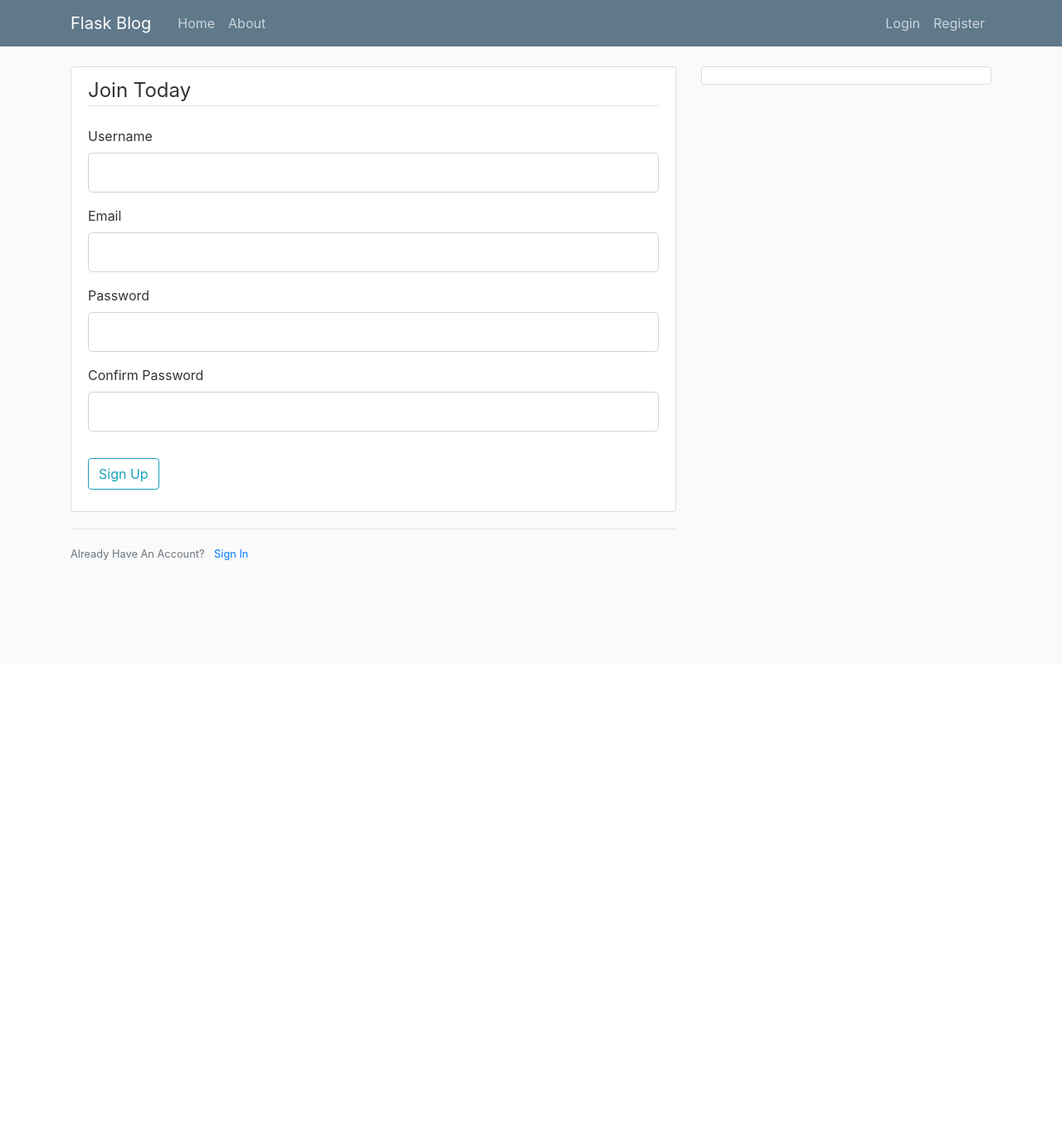
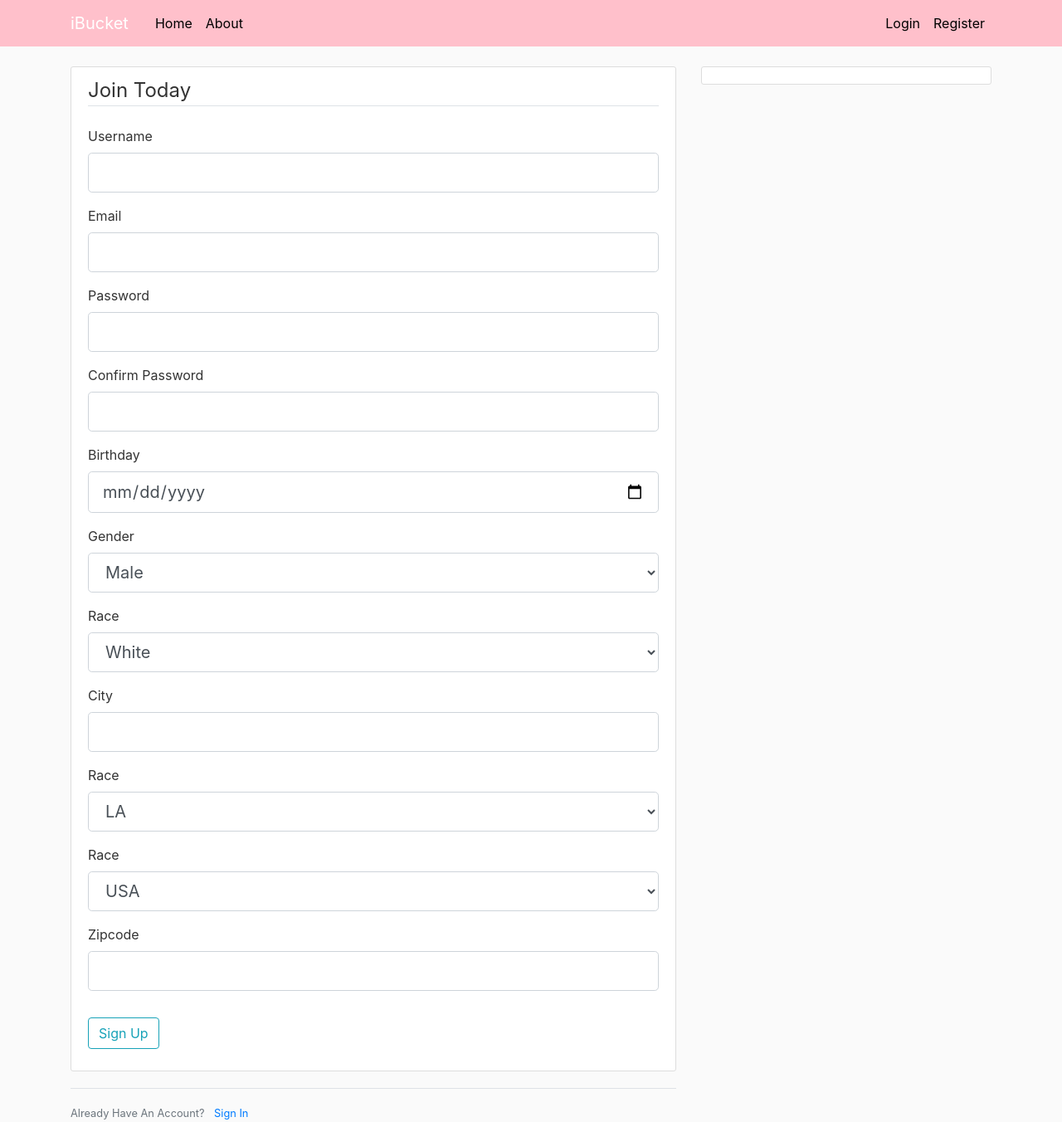
Before and after one commit to ajani18/CS348---Project, a Flask app: page /register in a window 1280 px wide. Shown: the whole page at 83% size. Before the commit the page ends 675 px from the top, so only its background shows below. Run offline with Flask 2, Linux system fonts and the light colour scheme; some libraries are stand-ins or nearby versions.

Commit message:
Add files via upload

```diff
--- a/flask-test/flaskblog/forms.py
+++ b/flask-test/flaskblog/forms.py
@@ -24,6 +24,13 @@ class RegistrationForm(FlaskForm):
     gender = SelectField(label="Gender", choices=gender)
     race = SelectField(label="Race", choices=race)
 
+    city = StringField('City',
+                           validators=[DataRequired()])
+    state = SelectField(label="Race", choices=["LA", "CA", "TX"])
+    country = SelectField(label="Race", choices=["USA"])
+    zipcode = StringField('Zipcode',
+                           validators=[DataRequired()])
+
     submit = SubmitField('Sign Up')
 
     def validate_username(self, username):
@@ -46,11 +53,15 @@ class LoginForm(FlaskForm):
 
 
 class UpdateAccountForm(FlaskForm):
+    gender = ["Male", "Female", "Other"]
+    race = ["White", "Black", "Asian", "Hispanic"]
+
     username = StringField('Username',
                            validators=[DataRequired(), Length(min=2, max=20)])
     email = StringField('Email',
                         validators=[DataRequired(), Email()])
     picture = FileField('Update Profile Picture', validators=[FileAllowed(['jpg', 'png'])])
+
     submit = SubmitField('Update')
 
     def validate_username(self, username):
@@ -67,8 +78,11 @@ class UpdateAccountForm(FlaskForm):
 
 
 class PostForm(FlaskForm):
+    category = ["Travel", "Adventure", "Financial", "Personal Growth"]
     title = StringField('Title', validators=[DataRequired()])
     content = TextAreaField('Content', validators=[DataRequired()])
+    category = SelectField(label="Category", choices=category)
+
     submit = SubmitField('Post')
 
 class RequestResetForm(FlaskForm):
--- a/flask-test/flaskblog/models.py
+++ b/flask-test/flaskblog/models.py
@@ -40,7 +40,7 @@ class Location(db.Model): #user location information
     state = db.Column(db.String(20), unique=True, nullable=False)
     country = db.Column(db.String(20), unique=True, nullable=False)
     zipcode = db.Column(db.Integer, unique=True, nullable=False)
-    user_id = db.Column(db.Integer, db.ForeignKey('user.id'), nullable=False)
+    # user_id = db.Column(db.Integer, db.ForeignKey('user.id'), nullable=True)
 
 
     def __repr__(self):
@@ -53,7 +53,7 @@ class User(db.Model, UserMixin):
     image_file = db.Column(db.String(20), nullable=False, default='default.jpg')
     password = db.Column(db.String(60), nullable=False)
     posts = db.relationship('Post', backref='author', lazy=True)
-    location = db.relationship('Location', backref="user_location", lazy=True)
+    # location = db.relationship('Location', backref="user_location", lazy=True)
 
     def __repr__(self):
         return f"User('{self.username}', '{self.email}', '{self.image_file}')"
--- a/flask-test/flaskblog/routes.py
+++ b/flask-test/flaskblog/routes.py
@@ -5,7 +5,7 @@ from flask import render_template, url_for, flash, redirect, request, abort
 from flaskblog import app, db, bcrypt, mail
 from flaskblog.forms import (RegistrationForm, LoginForm, UpdateAccountForm,
                              PostForm, RequestResetForm, ResetPasswordForm)
-from flaskblog.models import User, Post
+from flaskblog.models import User, Post, Private_Info, Bucket_to_Category, Category, Location
 from flask_login import login_user, current_user, logout_user, login_required
 from flask_mail import Message
 
@@ -31,7 +31,14 @@ def register():
     if form.validate_on_submit():
         hashed_password = bcrypt.generate_password_hash(form.password.data).decode('utf-8')
         user = User(username=form.username.data, email=form.email.data, password=hashed_password)
+        private = Private_Info(email=form.email.data, password=hashed_password,
+            birthday= form.birthday.data, gender=form.gender.data, race=form.race.data)
+        location = Location(city=form.city.data, state=form.state.data, country=form.country.data, zipcode=form.zipcode.data)
         db.session.add(user)
+        db.session.add(private)
+        db.session.add(location)
+
+
         db.session.commit()
         flash('Your account has been created! You are now able to log in', 'success')
         return redirect(url_for('login'))
@@ -77,6 +84,7 @@ def save_picture(form_picture):
 @app.route("/account", methods=['GET', 'POST'])
 @login_required
 def account():
+    private = Private_Info.query.filter_by(email=current_user.email).first()
     form = UpdateAccountForm()
     if form.validate_on_submit():
         if form.picture.data:
@@ -101,6 +109,7 @@ def new_post():
     form = PostForm()
     if form.validate_on_submit():
         post = Post(title=form.title.data, content=form.content.data, author=current_user)
+        cat = Category(category_description=form.category.data)
         db.session.add(post)
         db.session.commit()
         flash('Your post has been created!', 'success')
--- a/flask-test/flaskblog/static/main.css
+++ b/flask-test/flaskblog/static/main.css
@@ -9,11 +9,11 @@ h1, h2, h3, h4, h5, h6 {
 }
 
 .bg-steel {
-  background-color: #5f788a;
+  background-color: pink;
 }
 
 .site-header .navbar-nav .nav-link {
-  color: #cbd5db;
+  color: black;
 }
 
 .site-header .navbar-nav .nav-link:hover {
--- a/flask-test/flaskblog/templates/about.html
+++ b/flask-test/flaskblog/templates/about.html
@@ -1,4 +1,6 @@
 {% extends "layout.html" %}
 {% block content %}
     <h1>About Page</h1>
+    <p> Welcome to the Comedians Project for 348 </p>
+    <!-- <img src="shreyas.png" alt="Girl in a jacket"> -->
 {% endblock content %}
--- a/flask-test/flaskblog/templates/layout.html
+++ b/flask-test/flaskblog/templates/layout.html
@@ -11,16 +11,16 @@
     <link rel="stylesheet" type="text/css" href="{{ url_for('static', filename='main.css') }}">
 
     {% if title %}
-        <title>Flask Blog - {{ title }}</title>
+        <title>iBucket - {{ title }}</title>
     {% else %}
-        <title>Flask Blog</title>
+        <title>iBucket</title>
     {% endif %}
 </head>
 <body>
     <header class="site-header">
       <nav class="navbar navbar-expand-md navbar-dark bg-steel fixed-top">
         <div class="container">
-          <a class="navbar-brand mr-4" href="/">Flask Blog</a>
+          <a class="navbar-brand mr-4" href="/">iBucket</a>
           <button class="navbar-toggler" type="button" data-toggle="collapse" data-target="#navbarToggle" aria-controls="navbarToggle" aria-expanded="false" aria-label="Toggle navigation">
             <span class="navbar-toggler-icon"></span>
           </button>
--- a/flask-test/flaskblog/templates/register.html
+++ b/flask-test/flaskblog/templates/register.html
@@ -58,6 +58,97 @@
                         {{ form.confirm_password(class="form-control form-control-lg") }}
                     {% endif %}
                 </div>
+                <div class="form-group">
+                    {{ form.birthday.label(class="form-control-label") }}
+                    {% if form.birthday.errors %}
+                        {{ form.birthday(class="form-control form-control-lg is-invalid") }}
+                        <div class="invalid-feedback">
+                            {% for error in form.birthday.errors %}
+                                <span>{{ error }}</span>
+                            {% endfor %}
+                        </div>
+                    {% else %}
+                        {{ form.birthday(class="form-control form-control-lg") }}
+                    {% endif %}
+                </div>
+                <div class="form-group">
+                    {{ form.gender.label(class="form-control-label") }}
+                    {% if form.gender.errors %}
+                        {{ form.gender(class="form-control form-control-lg is-invalid") }}
+                        <div class="invalid-feedback">
+                            {% for error in form.gender.errors %}
+                                <span>{{ error }}</span>
+                            {% endfor %}
+                        </div>
+                    {% else %}
+                        {{ form.gender(class="form-control form-control-lg") }}
+                    {% endif %}
+                </div>
+                <div class="form-group">
+                    {{ form.race.label(class="form-control-label") }}
+                    {% if form.race.errors %}
+                        {{ form.race(class="form-control form-control-lg is-invalid") }}
+                        <div class="invalid-feedback">
+                            {% for error in form.race.errors %}
+                                <span>{{ error }}</span>
+                            {% endfor %}
+                        </div>
+                    {% else %}
+                        {{ form.race(class="form-control form-control-lg") }}
+                    {% endif %}
+                </div>
+                <div class="form-group">
+                    {{ form.city.label(class="form-control-label") }}
+                    {% if form.city.errors %}
+                        {{ form.city(class="form-control form-control-lg is-invalid") }}
+                        <div class="invalid-feedback">
+                            {% for error in form.city.errors %}
+                                <span>{{ error }}</span>
+                            {% endfor %}
+                        </div>
+                    {% else %}
+                        {{ form.city(class="form-control form-control-lg") }}
+                    {% endif %}
+                </div>
+                <div class="form-group">
+                    {{ form.state.label(class="form-control-label") }}
+                    {% if form.state.errors %}
+                        {{ form.state(class="form-control form-control-lg is-invalid") }}
+                        <div class="invalid-feedback">
+                            {% for error in form.state.errors %}
+                                <span>{{ error }}</span>
+                            {% endfor %}
+                        </div>
+                    {% else %}
+                        {{ form.state(class="form-control form-control-lg") }}
+                    {% endif %}
+                </div>
+                <div class="form-group">
+                    {{ form.country.label(class="form-control-label") }}
+                    {% if form.country.errors %}
+                        {{ form.country(class="form-control form-control-lg is-invalid") }}
+                        <div class="invalid-feedback">
+                            {% for error in form.country.errors %}
+                                <span>{{ error }}</span>
+                            {% endfor %}
+                        </div>
+                    {% else %}
+                        {{ form.country(class="form-control form-control-lg") }}
+                    {% endif %}
+                </div>
+                <div class="form-group">
+                    {{ form.zipcode.label(class="form-control-label") }}
+                    {% if form.zipcode.errors %}
+                        {{ form.zipcode(class="form-control form-control-lg is-invalid") }}
+                        <div class="invalid-feedback">
+                            {% for error in form.zipcode.errors %}
+                                <span>{{ error }}</span>
+                            {% endfor %}
+                        </div>
+                    {% else %}
+                        {{ form.zipcode(class="form-control form-control-lg") }}
+                    {% endif %}
+                </div>
             </fieldset>
             <div class="form-group">
                 {{ form.submit(class="btn btn-outline-info") }}
--- a/flask-test/flaskblog/templates/reset_request.html
+++ b/flask-test/flaskblog/templates/reset_request.html
@@ -1,5 +1,3 @@
-
-
 {% extends "layout.html" %}
 {% block content %}
     <div class="content-section">
```
Also changed, not shown: flask-test/flaskblog/templates/create_post.html (+13 -0 lines), flask-test/flaskblog/shreyas.png (added), flask-test/flaskblog/site.db, flask-test/flaskblog/static/profile_pics/5469bb3586f60e8a.png (added).
